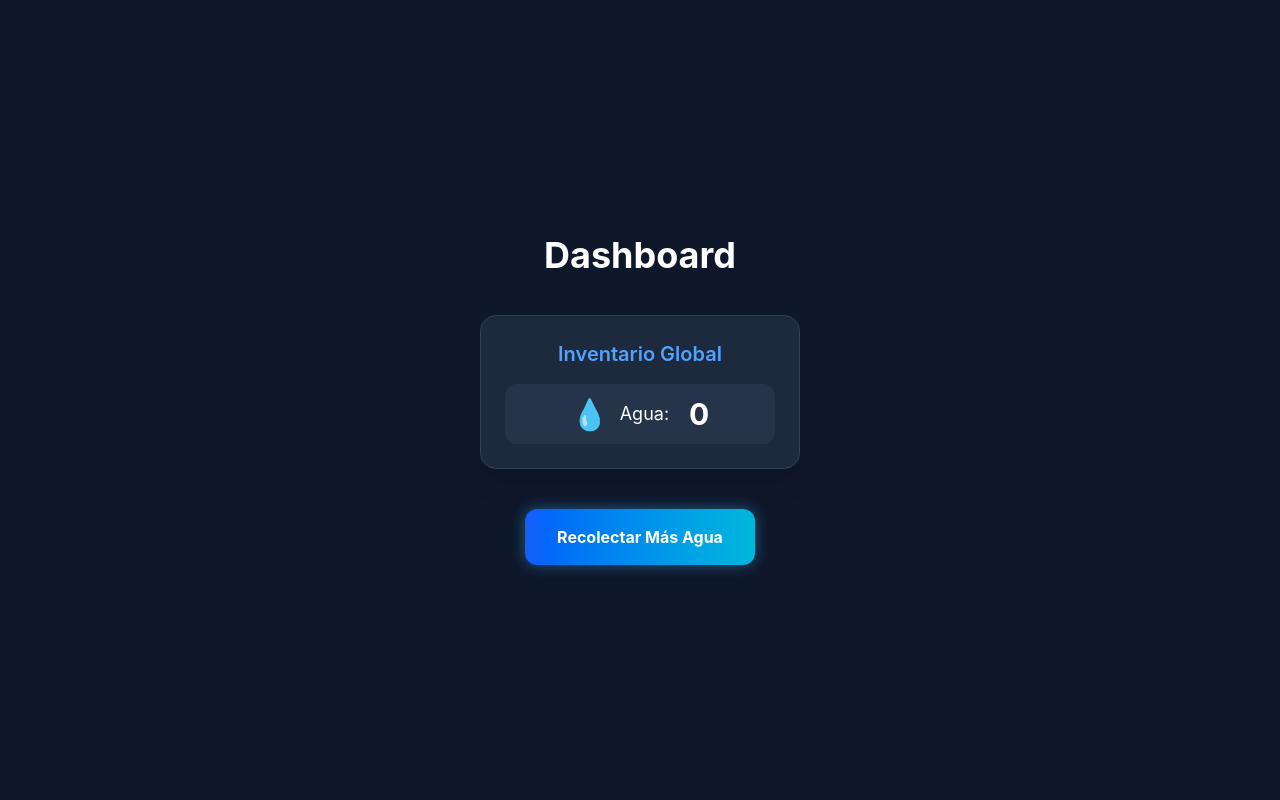
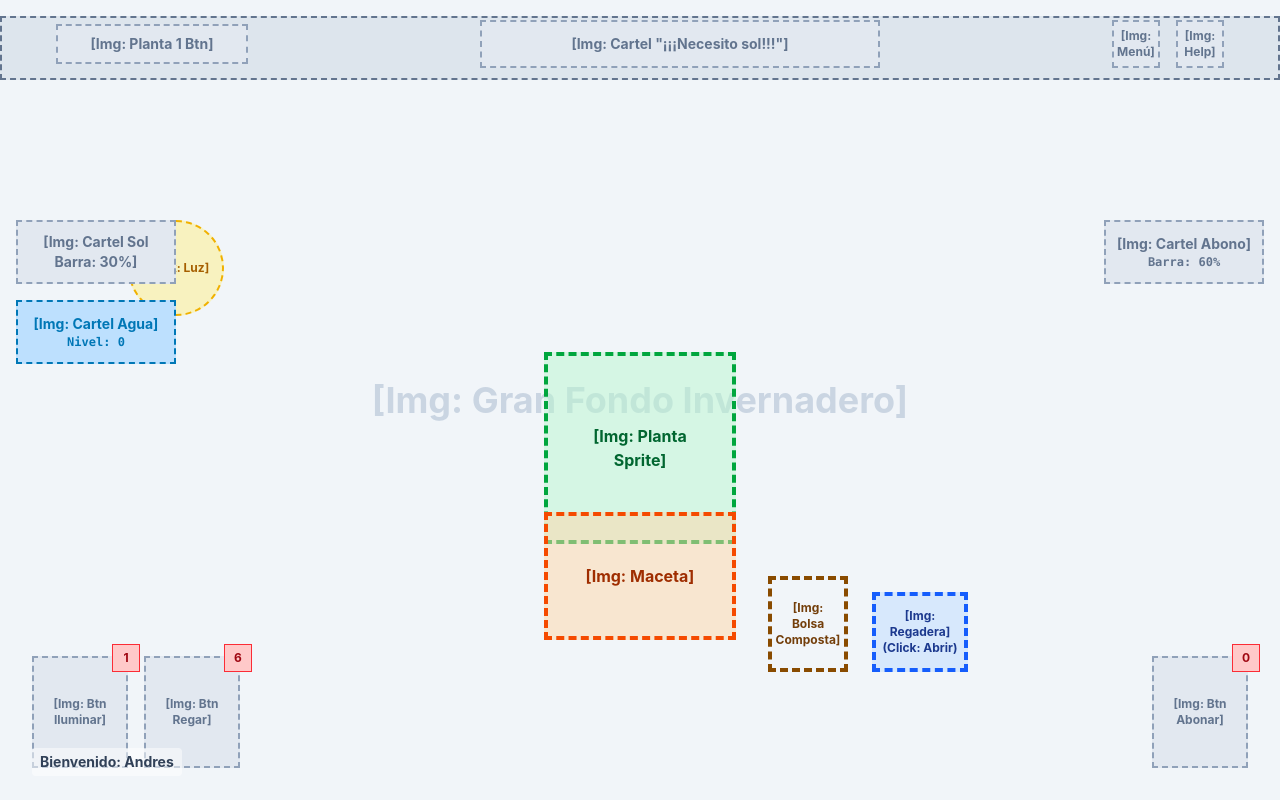
Before and after one commit to tato11901-wq/Backend-web-Integracion-multimedia, an Astro site in the folder Front/Imaginatio Web Front/: page / in a window 1280 px wide. Built offline with nearby package versions, Linux system fonts and the light colour scheme; Astro itself is replaced by a stand-in of ours.

Commit message:
First UI iteration

```diff
--- a/Front/Imaginatio Web Front/src/components/MainUI.tsx
+++ b/Front/Imaginatio Web Front/src/components/MainUI.tsx
@@ -1,25 +1,28 @@
-import { waterLevel, isWaterGameOpen } from "../store/resourceStore"
+import TopHeader from "./dashboard/TopHeader";
+import LeftSigns from "./dashboard/LeftSigns";
+import RightSigns from "./dashboard/RightSigns";
+import GameArea from "./dashboard/GameArea";
+import BottomActions from "./dashboard/BottomActions";
 
 export default function MainUI() {
   return (
-    <div class="flex flex-col items-center justify-center min-h-screen gap-6 p-8">
-      <h1 class="text-4xl font-bold text-white mb-4">Dashboard</h1>
+    // Fondo general simulando el huerto/Invernadero (Pixel Art Placeholder)
+    <div className="flex flex-col h-[100dvh] w-full bg-[#8fb35b] font-sans relative overflow-hidden text-slate-100 transition-all select-none">
 
-      <div class="p-6 bg-slate-800 rounded-2xl shadow-xl border border-slate-700 w-80 flex flex-col items-center text-center">
-        <h2 class="text-xl font-semibold mb-4 text-blue-400">Inventario Global</h2>
-        <div class="flex items-center gap-3 bg-slate-700/50 px-6 py-3 rounded-xl w-full justify-center">
-          <span class="text-3xl text-blue-300">💧</span>
-          <span class="text-white text-lg">Agua:</span>
-          <span class="font-bold text-3xl text-white ml-2">{waterLevel}</span>
-        </div>
+      {/* Background ambiente: un invernadero simple */}
+      <div className="absolute inset-0 z-0 bg-slate-100 flex items-center justify-center">
+         <span className="text-4xl text-slate-300 font-bold select-none">[Img: Gran Fondo Invernadero]</span>
       </div>
 
-      <button
-        onClick={() => isWaterGameOpen.value = true}
-        class="mt-4 bg-gradient-to-r from-blue-600 to-cyan-500 hover:from-blue-500 hover:to-cyan-400 text-white font-bold py-4 px-8 rounded-xl shadow-[0_0_15px_rgba(56,189,248,0.4)] hover:shadow-[0_0_25px_rgba(56,189,248,0.6)] hover:scale-105 active:scale-95 transition-all duration-300"
-      >
-        Recolectar Más Agua
-      </button>
+      <TopHeader />
+
+      <div className="flex flex-row flex-grow w-full h-full relative z-10 mx-auto">
+        <LeftSigns />
+        <GameArea />
+        <RightSigns />
+        <BottomActions />
+      </div>
+
     </div>
   )
 }
--- /dev/null
+++ b/Front/Imaginatio Web Front/src/components/dashboard/BottomActions.tsx
@@ -0,0 +1,46 @@
+export default function BottomActions() {
+  const actions = [
+    { label: 'Iluminar', badge: 1 },
+    { label: 'Regar', badge: 6 },
+    { label: 'Abonar', badge: 0 }
+  ];
+
+  return (
+    <div className="absolute w-full bottom-4 lg:bottom-8 flex flex-row justify-between items-end px-8 z-30 pointer-events-none">
+       {/* Left block: Iluminar and Regar */}
+       <div className="flex gap-4 pointer-events-auto">
+          {actions.slice(0, 2).map(act => (
+             <div key={act.label} className="relative">
+               <button className="bg-slate-200 border-2 border-dashed border-slate-400 w-20 h-24 lg:w-24 lg:h-28 flex flex-col items-center justify-center p-2 text-center hover:bg-slate-300">
+                  <span className="text-slate-500 font-bold text-xs">[Img: Btn<br/>{act.label}]</span>
+               </button>
+               {/* Badge */}
+               <div className="absolute -top-3 -right-3 bg-red-200 border border-red-500 text-red-800 w-7 h-7 flex items-center justify-center font-bold text-xs z-10">
+                 {act.badge}
+               </div>
+             </div>
+          ))}
+       </div>
+
+       {/* Right block: Abonar */}
+       <div className="flex gap-4 pointer-events-auto">
+          {actions.slice(2).map(act => (
+             <div key={act.label} className="relative">
+               <button className="bg-slate-200 border-2 border-dashed border-slate-400 w-20 h-24 lg:w-24 lg:h-28 flex flex-col items-center justify-center p-2 text-center hover:bg-slate-300">
+                  <span className="text-slate-500 font-bold text-xs">[Img: Btn<br/>{act.label}]</span>
+               </button>
+               {/* Badge */}
+               <div className="absolute -top-3 -right-3 bg-red-200 border border-red-500 text-red-800 w-7 h-7 flex items-center justify-center font-bold text-xs z-10">
+                 {act.badge}
+               </div>
+             </div>
+          ))}
+       </div>
+
+       {/* User label bottom left fixed */}
+       <div className="absolute left-8 -bottom-2 text-slate-700 text-xs lg:text-sm font-bold pointer-events-auto bg-white/50 px-2 py-1 rounded">
+          Bienvenido: Andres
+       </div>
+    </div>
+  );
+}
--- /dev/null
+++ b/Front/Imaginatio Web Front/src/components/dashboard/GameArea.tsx
@@ -0,0 +1,45 @@
+import { isWaterGameOpen } from "../../store/resourceStore";
+
+export default function GameArea() {
+  return (
+    <div className="absolute inset-0 z-10 flex flex-col justify-end items-center pointer-events-none p-8">
+
+      {/* Sun / Light Cursor representation */}
+      <div className="absolute top-32 left-32 w-24 h-24 bg-yellow-200/50 border-2 border-dashed border-yellow-500 rounded-full flex items-center justify-center pointer-events-auto cursor-pointer">
+         <span className="text-yellow-700 font-bold text-xs">[Click: Luz]</span>
+      </div>
+
+      {/* Main Center Plant Container */}
+      <div className="relative mb-24 lg:mb-32 flex flex-col items-center pointer-events-auto cursor-pointer">
+         {/* Plant Mock Placeholder */}
+         <div className="w-48 h-48 bg-green-200/50 border-4 border-dashed border-green-600 flex items-center justify-center z-10">
+            <span className="text-green-800 font-bold text-center">[Img: Planta<br/>Sprite]</span>
+         </div>
+
+         {/* Terracotta Pot Placeholder */}
+         <div className="w-48 h-32 bg-orange-200/50 border-4 border-dashed border-orange-600 flex items-center justify-center -mt-8 z-20">
+            <span className="text-orange-800 font-bold text-center">[Img: Maceta]</span>
+         </div>
+      </div>
+
+      {/* Interactable Items (Compost & Watering can) */}
+      <div className="absolute bottom-24 lg:bottom-32 left-1/2 ml-24 lg:ml-32 flex items-end gap-6 pointer-events-auto">
+
+         {/* Compost Bag Placeholder */}
+         <div className="w-20 h-24 bg-brown-200/50 border-4 border-dashed border-yellow-800 flex items-center justify-center cursor-pointer hover:bg-yellow-200/50 transition-colors">
+            <span className="text-yellow-900 font-bold text-xs text-center">[Img:<br/>Bolsa<br/>Composta]</span>
+         </div>
+
+         {/* Watering Can Placeholder - Triggers minigame */}
+         <button
+           onClick={() => isWaterGameOpen.value = true}
+           className="w-24 h-20 bg-blue-200/50 border-4 border-dashed border-blue-600 flex items-center justify-center cursor-pointer hover:bg-blue-300/50 transition-colors"
+         >
+            <span className="text-blue-900 font-bold text-xs text-center">[Img: Regadera]<br/>(Click: Abrir)</span>
+         </button>
+
+      </div>
+
+    </div>
+  );
+}
--- /dev/null
+++ b/Front/Imaginatio Web Front/src/components/dashboard/LeftSigns.tsx
@@ -0,0 +1,20 @@
+import { waterLevel, isWaterGameOpen } from "../../store/resourceStore";
+
+export default function LeftSigns() {
+  return (
+    <div className="absolute left-4 top-24 lg:top-32 flex flex-col items-center z-20 gap-4">
+
+      {/* Sun Sign Placeholder */}
+      <div className="bg-slate-200 border-2 border-dashed border-slate-400 w-40 h-16 flex items-center justify-center relative">
+         <span className="text-sm font-bold text-slate-500 text-center">[Img: Cartel Sol<br/>Barra: 30%]</span>
+      </div>
+
+      {/* Water Sign Placeholder */}
+      <div className="bg-[#bde0fe] border-2 border-dashed border-[#0077b6] w-40 h-16 flex flex-col items-center justify-center relative cursor-pointer hover:bg-[#a2d2ff]" onClick={() => isWaterGameOpen.value = true}>
+         <span className="text-sm font-bold text-[#0077b6] text-center">[Img: Cartel Agua]</span>
+         <span className="text-xs font-mono font-bold text-[#0077b6]">Nivel: {waterLevel.value}</span>
+      </div>
+
+    </div>
+  );
+}
--- /dev/null
+++ b/Front/Imaginatio Web Front/src/components/dashboard/RightSigns.tsx
@@ -0,0 +1,13 @@
+export default function RightSigns() {
+  return (
+    <div className="absolute right-4 top-24 lg:top-32 flex flex-col items-center z-20 gap-4">
+
+      {/* Abono Sign Placeholder */}
+      <div className="bg-slate-200 border-2 border-dashed border-slate-400 w-40 h-16 flex flex-col items-center justify-center relative">
+         <span className="text-sm font-bold text-slate-500 text-center">[Img: Cartel Abono]</span>
+         <span className="text-xs font-mono font-bold text-slate-500">Barra: 60%</span>
+      </div>
+
+    </div>
+  );
+}
--- /dev/null
+++ b/Front/Imaginatio Web Front/src/components/dashboard/TopHeader.tsx
@@ -0,0 +1,35 @@
+export default function TopHeader() {
+  return (
+    <div className="flex flex-row justify-between items-start w-full px-6 pt-4 mb-4 lg:mb-6 z-10 relative">
+
+      {/* Top Header Background Image Placeholder */}
+      <div className="absolute top-4 left-0 w-full h-16 z-0 flex items-center justify-center">
+         <div className="w-full h-full bg-slate-300/50 border-2 border-dashed border-slate-500 flex items-center justify-center text-slate-600 text-sm font-bold">
+            [Fondo Madera Top Bar]
+         </div>
+      </div>
+
+      <div className="relative z-10 flex w-full justify-between items-center px-8 mt-1">
+          {/* Planta 1 - Left Image */}
+          <div className="w-40 h-10 lg:w-48 bg-slate-200 border-2 border-dashed border-slate-400 flex items-center justify-center cursor-pointer">
+            <span className="text-sm font-bold text-slate-500">[Img: Planta 1 Btn]</span>
+          </div>
+
+          {/* Center message Image */}
+          <div className="w-[400px] h-12 bg-slate-200 border-2 border-dashed border-slate-400 flex items-center justify-center mx-4">
+            <span className="text-sm font-bold text-slate-500">[Img: Cartel "¡¡¡Necesito sol!!!"]</span>
+          </div>
+
+          {/* Right buttons Images */}
+          <div className="flex gap-4 shrink-0">
+            <div className="w-12 h-12 bg-slate-200 border-2 border-dashed border-slate-400 flex items-center justify-center cursor-pointer">
+               <span className="text-xs font-bold text-slate-500 text-center">[Img:<br/>Menú]</span>
+            </div>
+            <div className="w-12 h-12 bg-slate-200 border-2 border-dashed border-slate-400 flex items-center justify-center cursor-pointer">
+               <span className="text-xs font-bold text-slate-500 text-center">[Img:<br/>Help]</span>
+            </div>
+          </div>
+      </div>
+    </div>
+  );
+}
```
Also changed, not shown: Front/Imaginatio Web Front/ESTRUCTURA_PROYECTO.md (added, +58 -0 lines).
